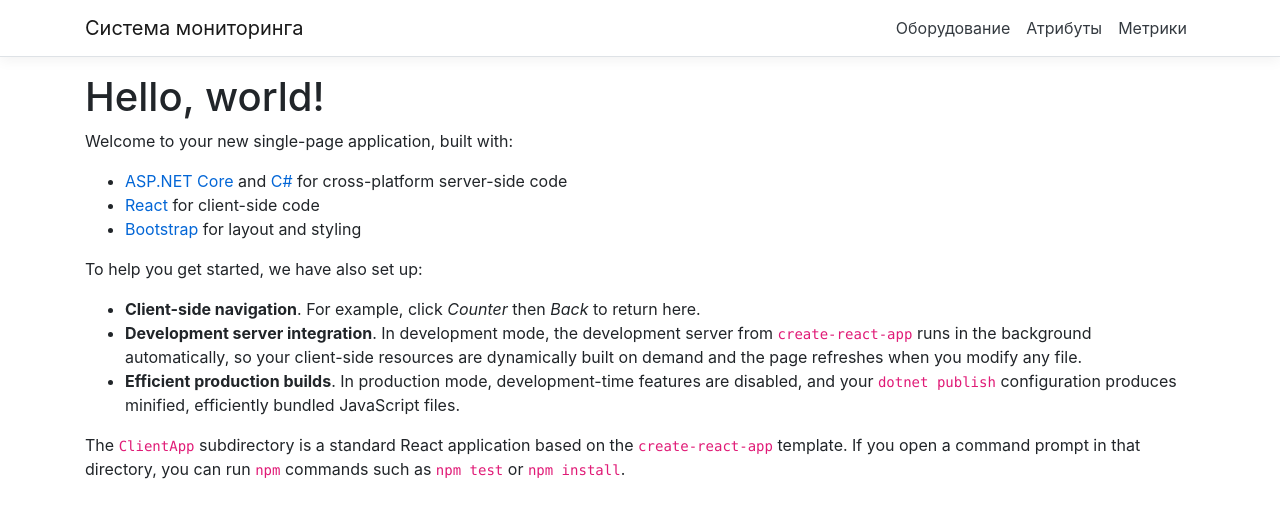
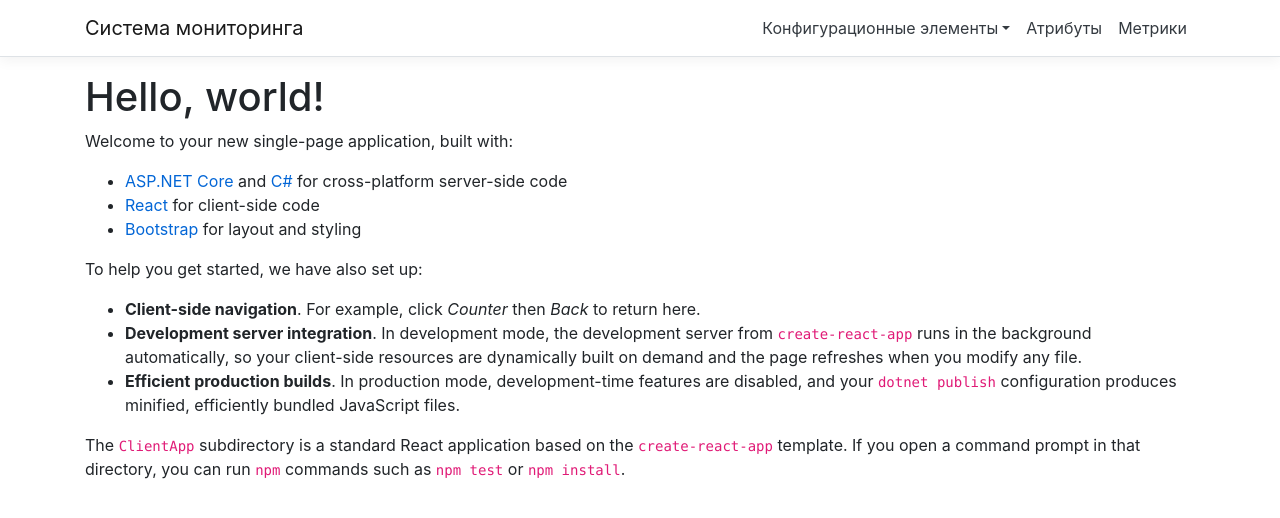
Before and after one commit to Gandifil/CMDBScienceWork, a React (Create React App) app in the folder Console/ClientApp/: page / in a window 1280 px wide. Shown: the top 518 px of the page. Built offline with nearby package versions, Linux system fonts and the light colour scheme.

Commit message:
Add dropdown.

```diff
--- a/Console/ClientApp/src/components/NavMenu.js
+++ b/Console/ClientApp/src/components/NavMenu.js
@@ -1,5 +1,5 @@
 import React, { Component } from 'react';
-import { Collapse, Container, Navbar, NavbarBrand, NavbarToggler, NavItem, NavLink } from 'reactstrap';
+import { Collapse, Container, DropdownItem, DropdownMenu, DropdownToggle, Navbar, NavbarBrand, NavbarToggler, NavItem, NavLink, UncontrolledDropdown } from 'reactstrap';
 import { Link } from 'react-router-dom';
 import './NavMenu.css';
 
@@ -30,9 +30,16 @@ export class NavMenu extends Component {
                         <NavbarToggler onClick={this.toggleNavbar} className="mr-2" />
                         <Collapse className="d-sm-inline-flex flex-sm-row-reverse" isOpen={!this.state.collapsed} navbar>
                             <ul className="navbar-nav flex-grow">
-                                <NavItem>
-                                    <NavLink tag={Link} className="text-dark" to="/equipments/search">Оборудование</NavLink>
-                                </NavItem>
+                                <UncontrolledDropdown nav inNavbar>
+                                    <DropdownToggle className="text-dark" nav caret>
+                                        Конфигурационные элементы
+                                    </DropdownToggle>
+                                    <DropdownMenu right>
+                                        <DropdownItem>
+                                            <NavLink tag={Link} className="text-dark" to="/equipments/search">Оборудование</NavLink>
+                                        </DropdownItem>
+                                    </DropdownMenu>
+                                </UncontrolledDropdown>
                                 <NavItem>
                                     <NavLink tag={Link} className="text-dark" to="/attributes">Атрибуты</NavLink>
                                 </NavItem>
```
